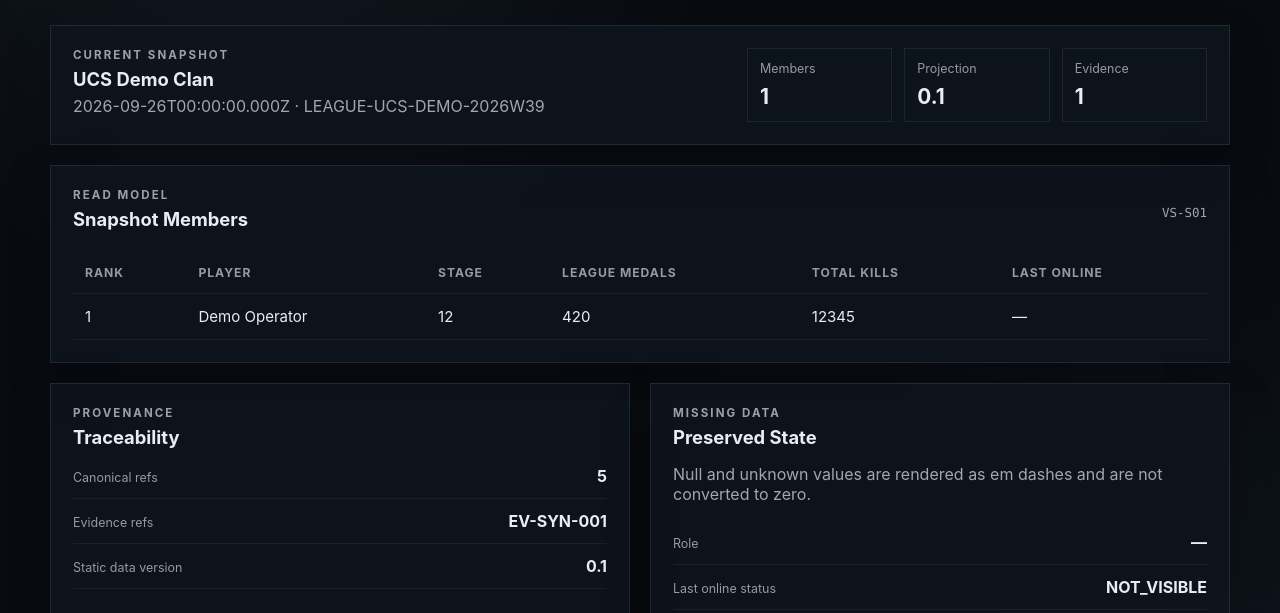
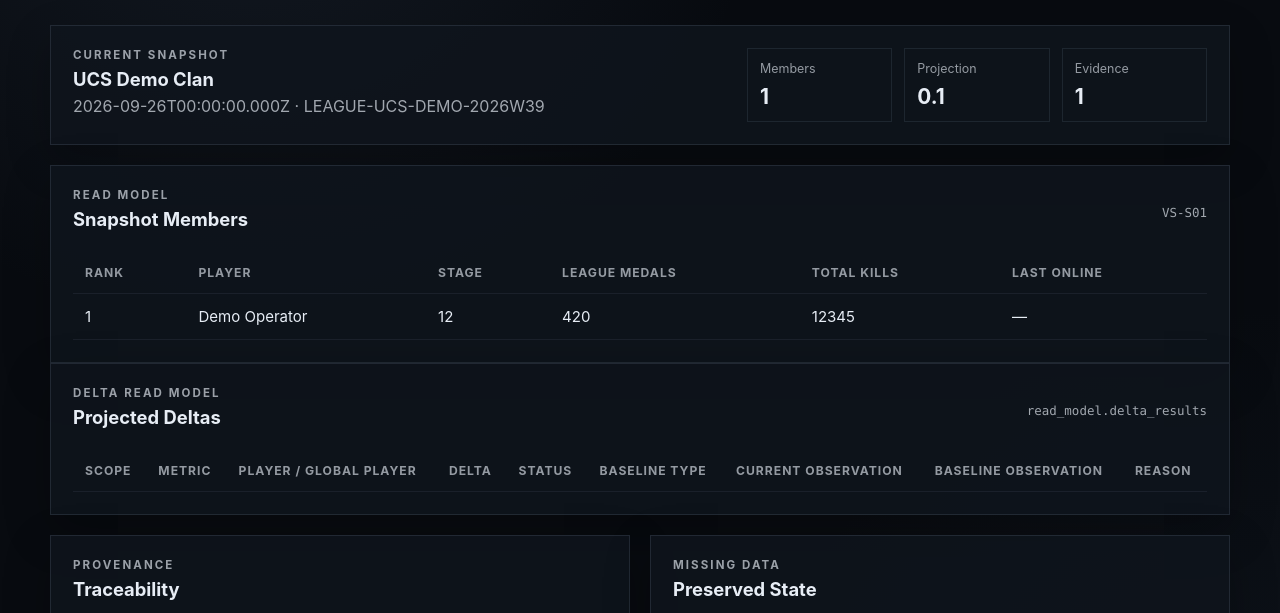
Before and after one commit to neoshisystem/WD-Clans, a website: page site/index.html in a window 1280 px wide. Shown: the part 173-786 px from the top of the page. Drawn offline with Linux system fonts and the light colour scheme.

Commit message:
feat(UCS): add static Delta read-model section

```diff
--- a/site/index.html
+++ b/site/index.html
@@ -57,6 +57,36 @@
       </div>
     </section>
 
+    <section class="panel">
+      <div class="section-head">
+        <div>
+          <div class="eyebrow">DELTA READ MODEL</div>
+          <h2>Projected Deltas</h2>
+        </div>
+        <div class="mono muted">read_model.delta_results</div>
+      </div>
+
+      <div class="table-wrap">
+        <table>
+          <thead>
+            <tr>
+              <th>Scope</th>
+              <th>Metric</th>
+              <th>Player / Global Player</th>
+              <th>Delta</th>
+              <th>Status</th>
+              <th>Baseline Type</th>
+              <th>Current Observation</th>
+              <th>Baseline Observation</th>
+              <th>Reason</th>
+            </tr>
+          </thead>
+          <tbody id="delta-results-body"></tbody>
+        </table>
+      </div>
+      <p id="delta-empty-state" class="muted empty-state" hidden>No projected Delta records are present in this Static Data Bundle.</p>
+    </section>
+
     <section class="grid-two">
       <article class="panel">
         <div class="eyebrow">PROVENANCE</div>
```
